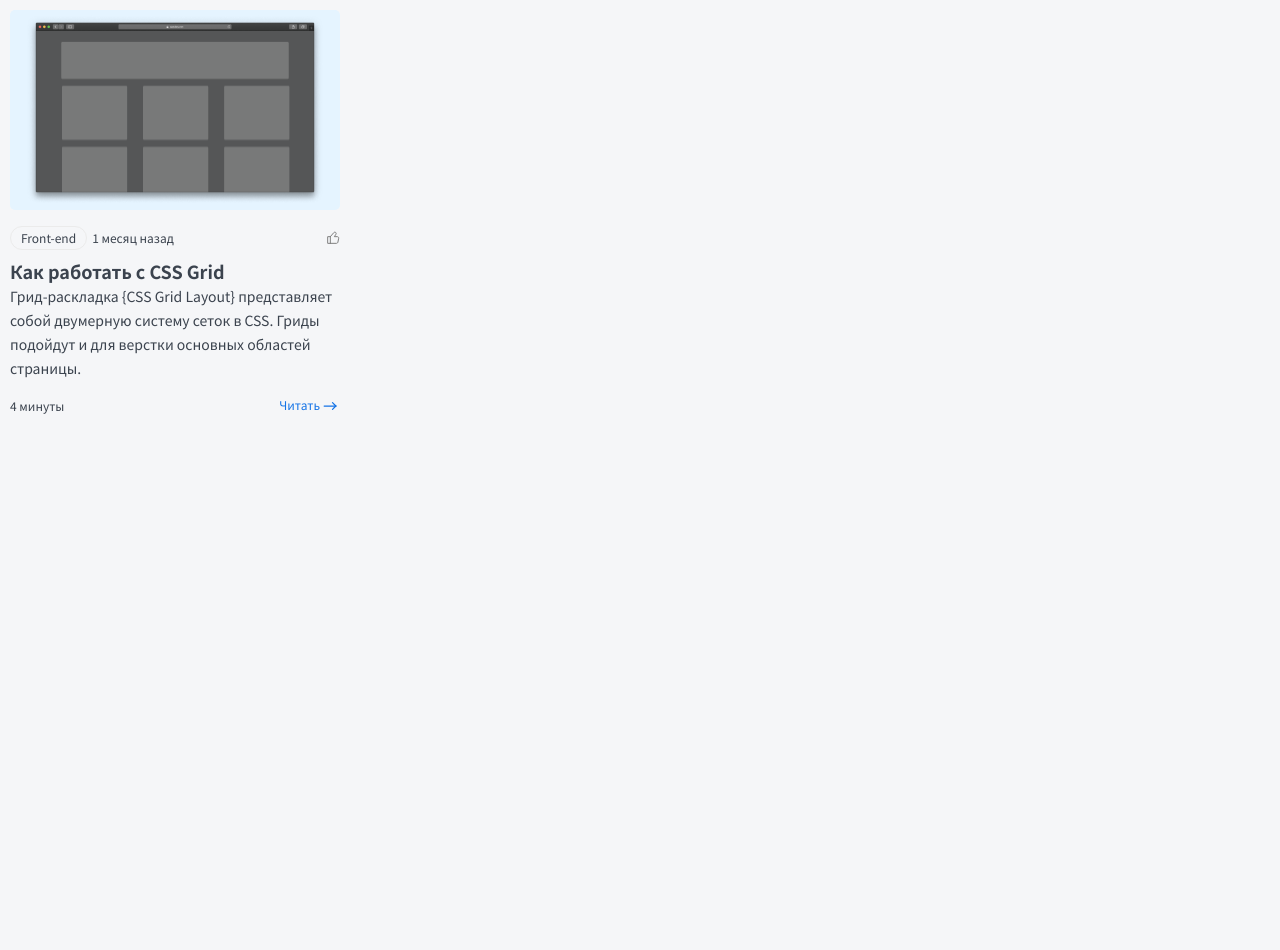
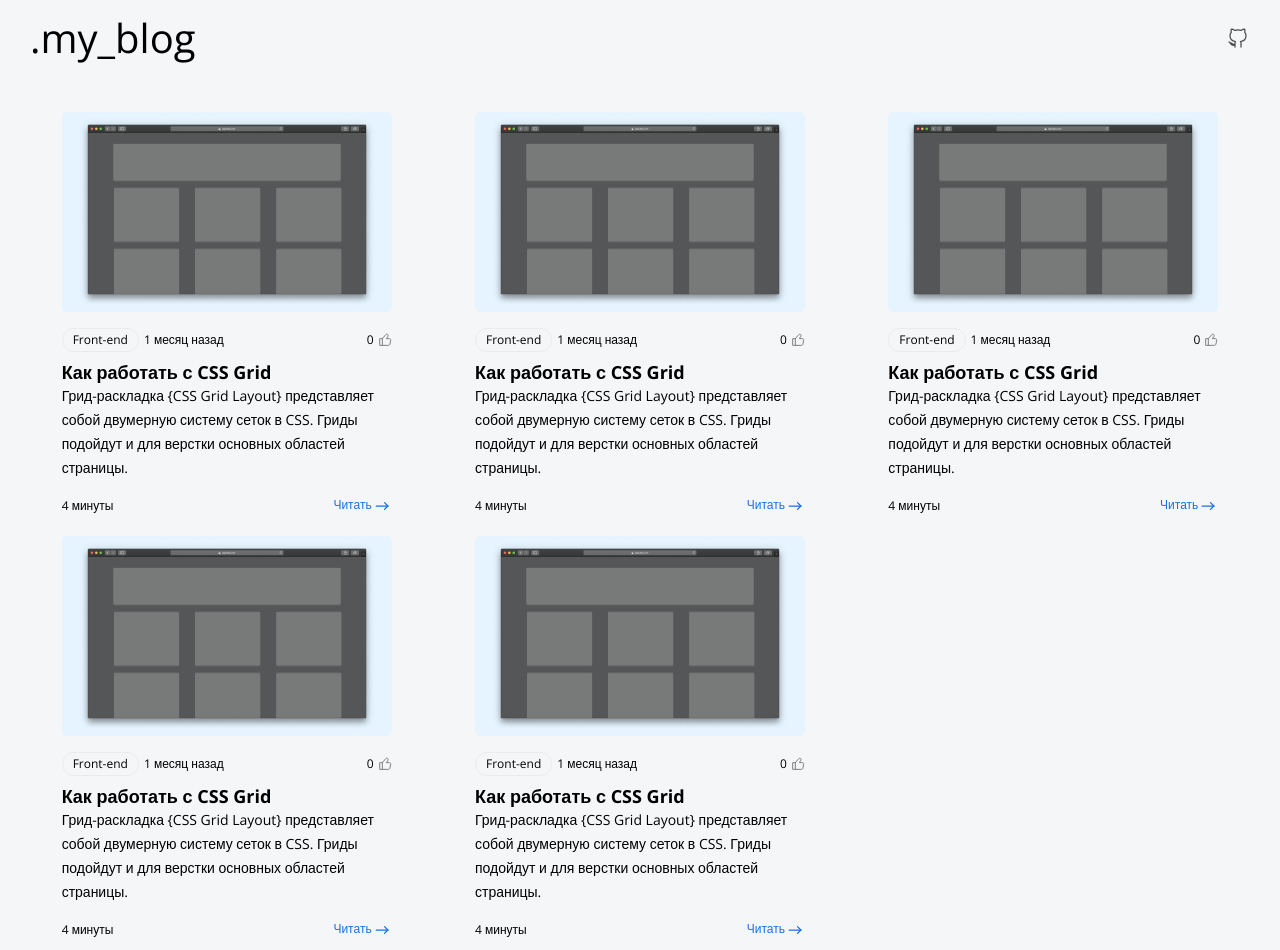
Before and after one commit to Filin1985/ts_next_project, a Next.js app: page / in a window 1280 px wide. Before the commit the page ends 800 px from the top, so only its background shows below. Built offline with nearby package versions, Linux system fonts and the light colour scheme; no server answers.

Commit message:
feat: Create Like component

```diff
--- /dev/null
+++ b/app/(site)/components/Header/Header.module.css
@@ -0,0 +1,15 @@
+.container {
+    display: flex;
+    justify-content: space-between;
+    align-items: center;
+    padding: 10px;
+    margin-bottom: 27px;
+}
+
+.title {
+  color: #000;
+  font-size: 40px;
+  font-style: normal;
+  font-weight: 300;
+  line-height: normal;
+}
--- /dev/null
+++ b/app/(site)/components/Header/Header.props.tsx
@@ -0,0 +1,3 @@
+import { DetailedHTMLProps, HTMLAttributes } from "react";
+
+export interface HeaderProps extends DetailedHTMLProps<HTMLAttributes<HTMLDivElement>, HTMLDivElement> {}
--- /dev/null
+++ b/app/(site)/components/Header/Header.tsx
@@ -0,0 +1,13 @@
+import React from 'react';
+import { HeaderProps } from './Header.props';
+import GithubIcon from './github.svg'
+import styles from './Header.module.css';
+
+export const Header = ({ ...props }: HeaderProps): JSX.Element => {
+    return (
+        <div className={styles.container} {...props}>
+            <h1 className={styles.title}>.my_blog</h1>
+            <GithubIcon />
+        </div>
+    );
+};
--- a/app/globals.css
+++ b/app/(site)/globals.css
@@ -1,5 +1,6 @@
 :root {
-  --black: #3b434e;
+  --black: #000;
+  --gray: #3b434e;
   --white: white;
   --primary: #7653fc;
   --primary-hover: #5437c5;
@@ -21,7 +22,8 @@ html,
 body {
   color: var(--black);
   background: var(--background-start);
-  font-family: var(--font-noto);
+  max-width: 1240px;
+  margin: 0 auto;
 }
 
 a {
--- a/app/layout.tsx
+++ b/app/(site)/layout.tsx
@@ -1,9 +1,10 @@
 import './globals.css';
 import type {Metadata} from 'next';
-import {Noto_Sans_KR} from 'next/font/google';
+import {Open_Sans} from 'next/font/google';
+import { Header } from './components/Header/Header';
 
-const noto = Noto_Sans_KR({
-  variable: '--font-noto',
+const noto = Open_Sans({
+  variable: '--font-open',
   subsets: ['latin'],
   weight: ['300', '400', '500', '700'],
 });
@@ -16,7 +17,10 @@ export const metadata: Metadata = {
 export default function RootLayout({children}: {children: React.ReactNode}) {
   return (
     <html lang='en'>
-      <body className={noto.className}>{children}</body>
+      <body className={noto.className}>
+        <Header />
+        {children}
+      </body>
     </html>
   );
 }
--- /dev/null
+++ b/app/(site)/page.module.css
@@ -0,0 +1,14 @@
+.main {
+  display: flex;
+  flex-direction: column;
+  justify-content: space-between;
+  align-items: center;
+  padding: 6rem;
+  min-height: 100vh;
+}
+
+.wrapper {
+  display: grid;
+  grid-template-columns: repeat(auto-fit, minmax(350px, 1fr));
+  justify-items: center;
+}
--- /dev/null
+++ b/app/(site)/page.tsx
@@ -0,0 +1,37 @@
+'use client';
+import { Htag, Card } from '@/components';
+import styles from './page.module.css';
+
+export default function Home() {
+  return (
+    <main>
+      <div className={styles.wrapper}>
+        <Card
+          title="Как работать с CSS Grid"
+          tag="Front-end"
+          text="Грид-раскладка {CSS Grid Layout} представляет собой двумерную систему сеток в CSS. Гриды подойдут и для верстки основных областей страницы."
+        />
+        <Card
+          title="Как работать с CSS Grid"
+          tag="Front-end"
+          text="Грид-раскладка {CSS Grid Layout} представляет собой двумерную систему сеток в CSS. Гриды подойдут и для верстки основных областей страницы."
+        />
+        <Card
+          title="Как работать с CSS Grid"
+          tag="Front-end"
+          text="Грид-раскладка {CSS Grid Layout} представляет собой двумерную систему сеток в CSS. Гриды подойдут и для верстки основных областей страницы."
+        />
+        <Card
+          title="Как работать с CSS Grid"
+          tag="Front-end"
+          text="Грид-раскладка {CSS Grid Layout} представляет собой двумерную систему сеток в CSS. Гриды подойдут и для верстки основных областей страницы."
+        />
+        <Card
+          title="Как работать с CSS Grid"
+          tag="Front-end"
+          text="Грид-раскладка {CSS Grid Layout} представляет собой двумерную систему сеток в CSS. Гриды подойдут и для верстки основных областей страницы."
+        />
+      </div>
+    </main>
+  );
+}
--- a/app/page.tsx
+++ /dev/null
@@ -1,14 +0,0 @@
-import {Htag, Card} from '@/components';
-import styles from './page.module.css';
-
-export default function Home() {
-  return (
-    <main>
-      <Card
-        title='Как работать с CSS Grid'
-        tag='Front-end'
-        text='Грид-раскладка {CSS Grid Layout} представляет собой двумерную систему сеток в CSS. Гриды подойдут и для верстки основных областей страницы.'
-      />
-    </main>
-  );
-}
--- a/components/Card/Card.tsx
+++ b/components/Card/Card.tsx
@@ -1,31 +1,33 @@
-import React from 'react';
-import {CardProps} from './Card.props';
-import {Tag, Pgraph, Htag} from '..';
-import {Like} from '../Like/Like';
+import React, { useState } from 'react';
+import { CardProps } from './Card.props';
+import { Tag, Pgraph, Htag } from '..';
+import { Like } from '../Like/Like';
 import ArrowIcon from './arrow.svg';
 import Image from 'next/image';
 import screenPicture from '../../images/screen.png';
 import styles from './Card.module.css';
 
-export const Card = ({title, tag, text}: CardProps): JSX.Element => {
+export const Card = ({ title, tag, text }: CardProps): JSX.Element => {
+  const [totalLikes, setTotalLikes] = useState<number>(0);
+
   return (
     <article className={styles.container}>
       <div className={styles.imageContainer}>
-        <Image className={styles.img} src={screenPicture} alt='Picture' />
+        <Image className={styles.img} src={screenPicture} alt="Picture" />
       </div>
       <div className={styles.textContainer}>
         <div className={styles.tagContainer}>
           <div className={styles.tagName}>
-            <Tag size='s'>{tag}</Tag>
+            <Tag size="s">{tag}</Tag>
             <p className={styles.tagTime}>1 месяц назад</p>
           </div>
-          <Like cardId='1'/>
+          <Like itemId="1" likes={totalLikes} setLikes={setTotalLikes} />
         </div>
         <div>
-          <Htag className={styles.title} tag='h3'>
+          <Htag className={styles.title} tag="h3">
             {title}
           </Htag>
-          <Pgraph size='s'>{text}</Pgraph>
+          <Pgraph size="s">{text}</Pgraph>
         </div>
       </div>
       <div className={styles.footerContainer}>
--- a/components/Like/Like.tsx
+++ b/components/Like/Like.tsx
@@ -14,10 +14,10 @@ export const Like = ({ itemId, likes, setLikes }: LikeProps): JSX.Element => {
     try {
       const res = await fetch(`${BASE_URL}/${itemId}`, {
         method: 'PATCH',
-        body: JSON.stringify(likes),
+        body: JSON.stringify({ likes }),
         headers: {
           'Content-Type': 'application/json',
-        }
+        },
       });
       return res.json();
     } catch (error) {
@@ -30,12 +30,11 @@ export const Like = ({ itemId, likes, setLikes }: LikeProps): JSX.Element => {
   }, [likes]);
 
   const handleLike = () => {
-    setIsLiked(!isLiked)
-    console.log(isLiked)
-    if(isLiked) {
-      setLikes(likes + 1)
+    setIsLiked(!isLiked);
+    if (!isLiked) {
+      setLikes(likes + 1);
     } else {
-      setLikes(likes - 1)
+      setLikes(likes - 1);
     }
   };
 
```
Also changed, not shown: app/page.module.css (deleted, +0 -229 lines), app/(site)/components/Header/github.svg (added), 1 other file (tests, documents, lock files or other folders).
